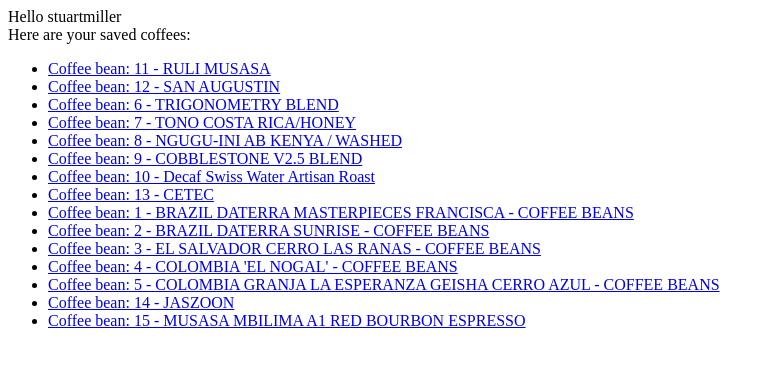
After one commit to SarthakKapoor93/beanstack, a Django app: page /bean_app/mybeanstack in a window 1280 px wide. The commit adds this page. Shown: the top 367 px of the page, without its empty margins (0-775 px from the left). Run offline with Django 3.2, Linux system fonts and the light colour scheme; a user stored in the database is signed in; data comes from the database, SQL or seed files in the repository; both versions use the stored data as it was after the commit.

Commit message:
Created user profile modlel and made the my beanstack page

```diff
--- a/bean_app/admin.py
+++ b/bean_app/admin.py
@@ -1,5 +1,6 @@
 from django.contrib import admin
-from bean_app.models import Tag, CoffeeBean, Customer, Review, Vendor, AccountForm, VendorAccountForm, VendorSignupForm, SignupForm
+from bean_app.models import Tag, CoffeeBean, Customer, Review, \
+    Vendor, AccountForm, VendorAccountForm, VendorSignupForm, SignupForm, UserProfile
 
 
 class CoffeeBeanAdmin(admin.ModelAdmin):
@@ -15,3 +16,4 @@ admin.site.register(AccountForm)
 admin.site.register(VendorAccountForm)
 admin.site.register(VendorSignupForm)
 admin.site.register(SignupForm)
+admin.site.register(UserProfile)
--- a/bean_app/models.py
+++ b/bean_app/models.py
@@ -57,6 +57,15 @@ class Customer(models.Model):
 
     def __str__(self):
         return "Customer: {} - {}".format(self.pk, self.fullname)
+
+# This class, combined with the standard user class will eventually replace the customer object above
+#
+class UserProfile(models.Model):
+    user = models.OneToOneField(User)
+    saved_coffees = models.ManyToManyField(CoffeeBean)
+
+    def __str__(self):
+        return self.user.username
 
 
 class Review(models.Model):
--- a/bean_app/urls.py
+++ b/bean_app/urls.py
@@ -6,7 +6,7 @@ urlpatterns = [
     url(r'^about', views.about, name='about'),
     url(r'^contact', views.contact, name='contact'),
     url(r'^browse', views.browse, name='browse'),
-	url(r'^search', views.search, name='search'),
+    url(r'^search', views.search, name='search'),
     url(r'^login', views.login, name='login'),
     url(r'^myaccount', views.my_account, name='my_account'),
     url(r'^addproduct', views.addproduct, name='addproduct'),
@@ -16,4 +16,6 @@ urlpatterns = [
     url(r'^signupselection', views.signupselection, name='signupselection'),
     url(r'^load_api', views.load_api, name='load_api'),
     url(r'^product/[\w\-]+/get-cafes', views.get_beanstack_cafes, name="get_cafes"),
+    # url(r'^registration-redirect', views.registration_redirect, name='registration_redirect'),
+    url(r'^mybeanstack', views.my_beanstack, name='my_beanstack'),
 ]
--- a/bean_app/views.py
+++ b/bean_app/views.py
@@ -4,7 +4,7 @@ from django.shortcuts import render
 from datetime import datetime
 from django.http import HttpResponse, HttpResponseRedirect
 from django.core.urlresolvers import reverse
-from bean_app.models import CoffeeBean, Review, Vendor, VendorAccountForm, VendorSignupForm, AccountForm, SignupForm, Tag
+from bean_app.models import CoffeeBean, Review, Vendor, VendorAccountForm, VendorSignupForm, AccountForm, SignupForm, Tag, UserProfile, User
 from bean_app.google_maps_api import Mapper
 from bean_app.forms import VendorForm
 from django.core.paginator import Paginator
@@ -310,3 +310,12 @@ def get_server_side_cookie(request, cookie, default_val=None):
     if not val:
         val = default_val
     return val
+
+
+def my_beanstack(request):
+    # Get the user profile for the user
+    profile = UserProfile.objects.get(user=request.user)
+    saved_coffees = profile.saved_coffees.all()
+
+
+    return render(request, 'bean_app/mybeanstack.html', {'saved_coffees': saved_coffees})
--- a/beanstack/urls.py
+++ b/beanstack/urls.py
@@ -18,12 +18,24 @@ from django.conf import settings
 from django.conf.urls import url, include
 from django.conf.urls.static import static
 from bean_app import views
+from bean_app.models import UserProfile
 from registration.backends.simple.views import RegistrationView
 
 
-class MyRegistrationView(RegistrationView):  # We can change the name of this at some point
+class MyRegistrationView(RegistrationView):
     def get_success_url(self, user):
         return '/bean_app/home/'
+
+    # This function overrides the django-redux function
+    # we need to do this to make sure that the user profile
+    # associated with a user
+    def register(self, form):
+        if form.is_valid():
+            user = form.save()
+            user.save()
+            user_profile = UserProfile(user=user)
+            user_profile.save()
+            return user
 
 
 urlpatterns = [
@@ -40,8 +52,9 @@ urlpatterns = [
     # url(r'^$', views.signupselection, name='signupselection'),
     # url(r'^$', views.product, name='product'),
 
+    url(r'^bean_app/', include('bean_app.urls')),
+    url(r'^accounts/register/$', MyRegistrationView.as_view(), name='registration_register'),
     url(r'^oauth/', include('social_django.urls', namespace='social')),
-    url(r'^accounts/register/$', MyRegistrationView.as_view(), name='registration_register'),
     url(r'^accounts/', include('registration.backends.simple.urls')),
-    url(r'^bean_app/', include('bean_app.urls')),
+
 ] + static(settings.MEDIA_URL, document_root=settings.MEDIA_ROOT)
--- a/templates/bean_app/base.html
+++ b/templates/bean_app/base.html
@@ -87,7 +87,7 @@
                             {% if user.is_authenticated %}
                                 <a class="navbar-link login" href="{% url 'auth_password_change' %}">Change password</a>
                                 <a class="navbar-link login" href="{% url 'auth_logout' %}?next=/bean_app/home/">Log out</a>
-                                <a class="navbar-link login" href="">my BeanStack</a>
+                                <a class="navbar-link login" href="{% url 'my_beanstack' %}">my BeanStack</a>
                                 <span class="btn btn-default action-button" >{{ user.username }}</span>
                             {% else %}
                                 <a class="navbar-link login" href="{% url 'auth_login' %}">Log In</a>
--- /dev/null
+++ b/templates/bean_app/mybeanstack.html
@@ -0,0 +1,17 @@
+<!DOCTYPE html>
+<html lang="en">
+<head>
+    <meta charset="UTF-8">
+    <title>Title</title>
+</head>
+<body>
+    Hello {{user}}<br>
+    Here are your saved coffees:
+    <ul>
+    {% for coffee in saved_coffees %}
+        <li><a href="{% url 'product' coffee.slug %}">{{ coffee }}</a></li>
+    {% endfor %}
+    </ul>
+
+</body>
+</html>
```
Also changed, not shown: templates/bean_app/myaccount.html (+0 -8 lines), bean_app/migrations/0017_userprofile.py (added), db.sqlite3.
